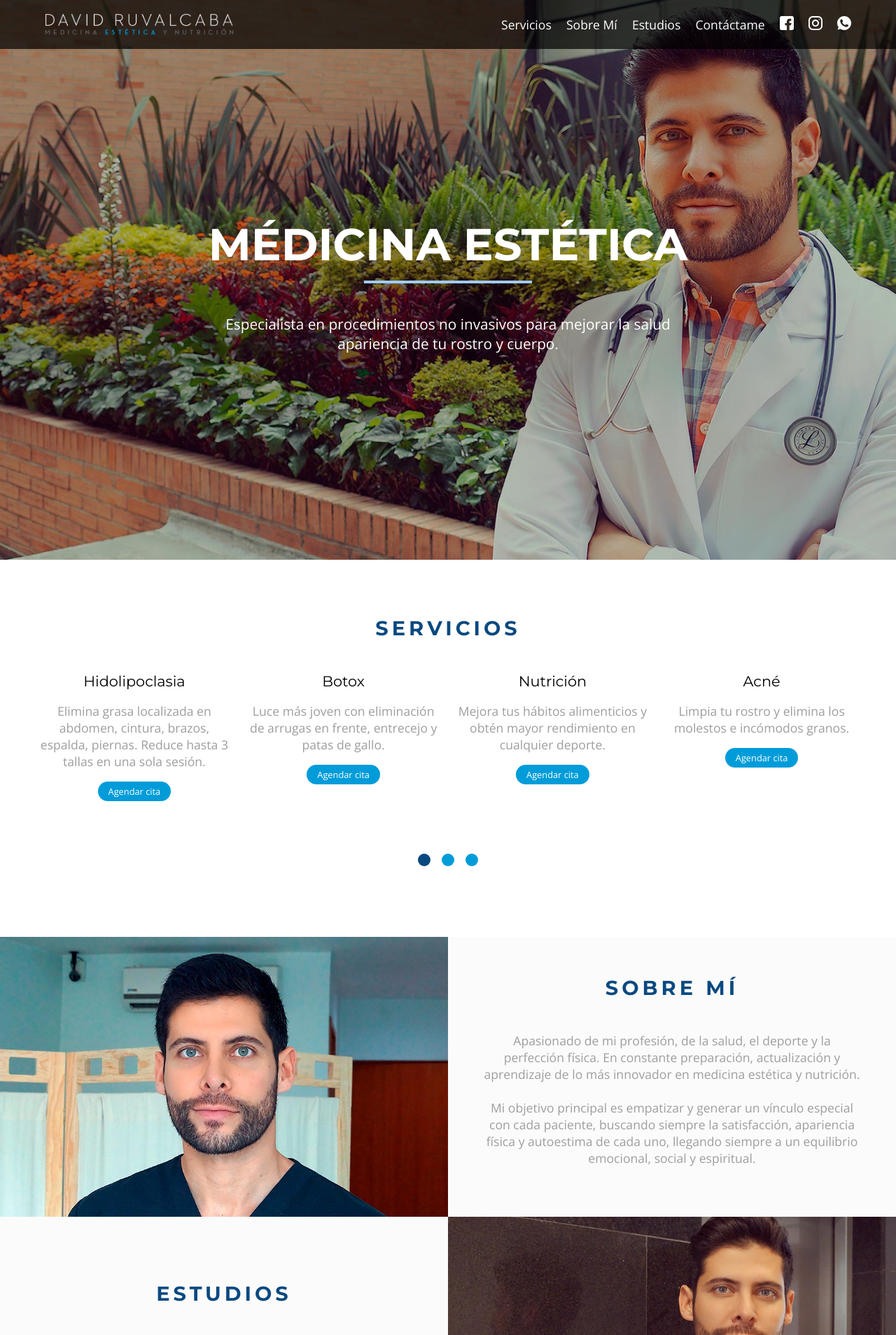
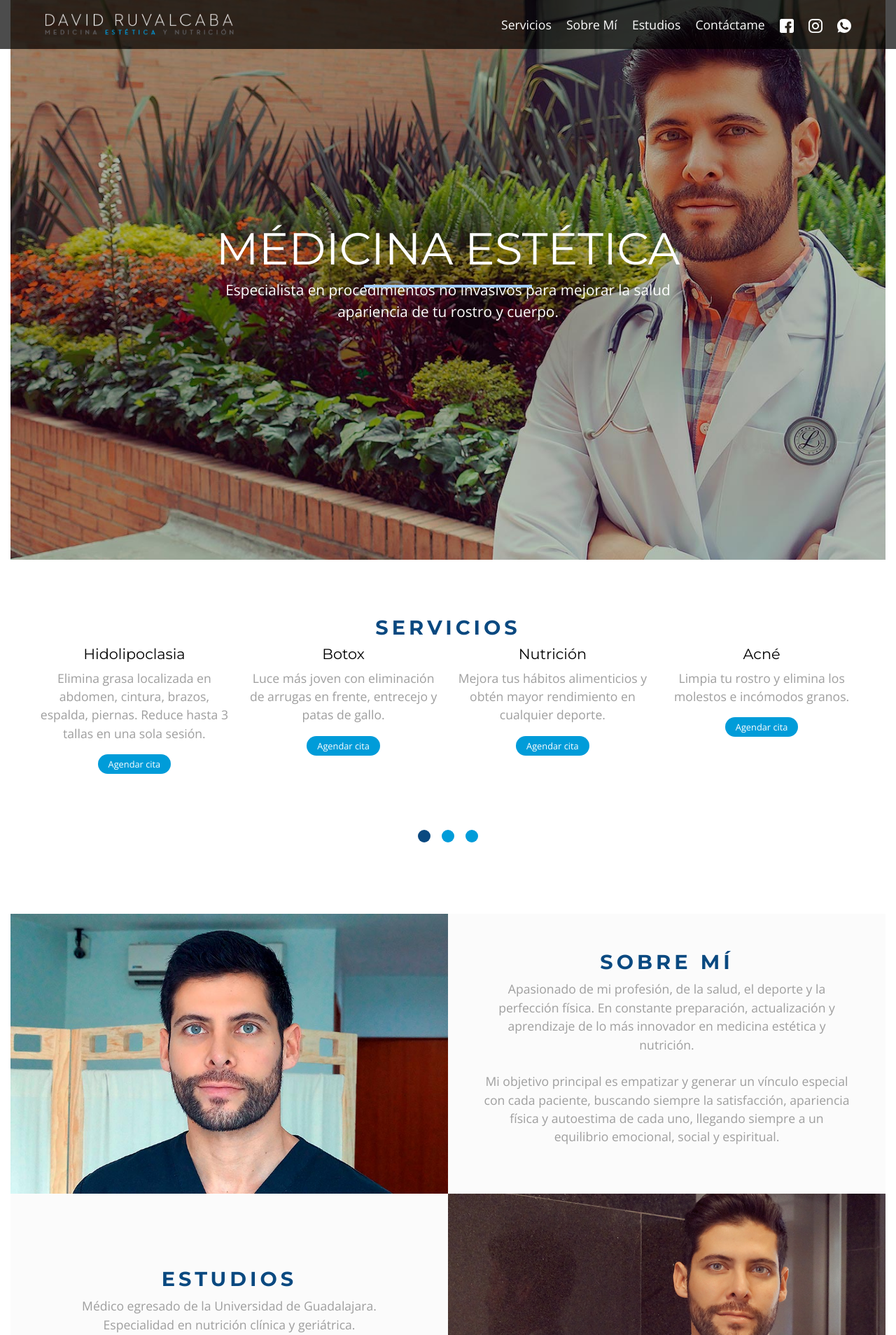
Before and after one commit to Jehisonpq/david-ruvalcaba, a PHP site: page /index.html in a window 1280 px wide. Shown: the top 1908 px of the page at 70% size. Run offline with PHP 8.4, Linux system fonts and the light colour scheme; some libraries are stand-ins or nearby versions.

Commit message:
inclui Boostrap en el proyecto

```diff
--- a/css/main.css
+++ b/css/main.css
@@ -97,7 +97,7 @@ nav ul li a img:hover{
 	opacity: 0.6;
 }
 
-/* Container */
+/* Container
 .container {
   display: grid;
   grid-template: 100vh repeat(6, auto) / repeat(2, 1fr);
@@ -108,11 +108,10 @@ nav ul li a img:hover{
                        "contact contact"
                        "map map"
                        "footer footer";
-}
+}*/
 
 /* Banner */
 .item-banner {
-  grid-column: banner;
   background: url('../images/doctor-david-ruvalcaba-big.jpg') top center no-repeat;
   background-size: cover;
   display: flex;
@@ -121,6 +120,7 @@ nav ul li a img:hover{
   align-items: center;
   color: white;
   text-align: center;
+  height: 100vh;
 }
 .item-banner h1{
     font-size: 4rem;
--- a/index.html
+++ b/index.html
@@ -7,6 +7,7 @@
     <meta name="description" content="Doctor David Ruvalcaba especializado en medicina estética y antienvejecimiento, nutrición deportiva y geriátrica">
     <meta name="author" content="Jehison Pérez Quintero">
     <meta http-equiv="X-UA-Compatible" content="ie=edge">
+    <link rel="stylesheet" href="https://stackpath.bootstrapcdn.com/bootstrap/4.3.1/css/bootstrap.min.css" integrity="sha384-ggOyR0iXCbMQv3Xipma34MD+dH/1fQ784/j6cY/iJTQUOhcWr7x9JvoRxT2MZw1T" crossorigin="anonymous">
     <link href="css/owl.carousel.min.css" rel="stylesheet">
     <link href="css/main.css" rel="stylesheet" media="screen">
     <link href='https://fonts.googleapis.com/css?family=Montserrat:400,700' rel='stylesheet' type='text/css'>
@@ -42,7 +43,7 @@
                 </nav>
             </header>
         </div>
-    <div class="container">
+    <div class="container-fluid">
         <div class="item item-banner">
             <h1>Médicina estética</h1>
             <p>Especialista en procedimientos no invasivos para mejorar la salud <br> apariencia de tu rostro y cuerpo.</p>
```
